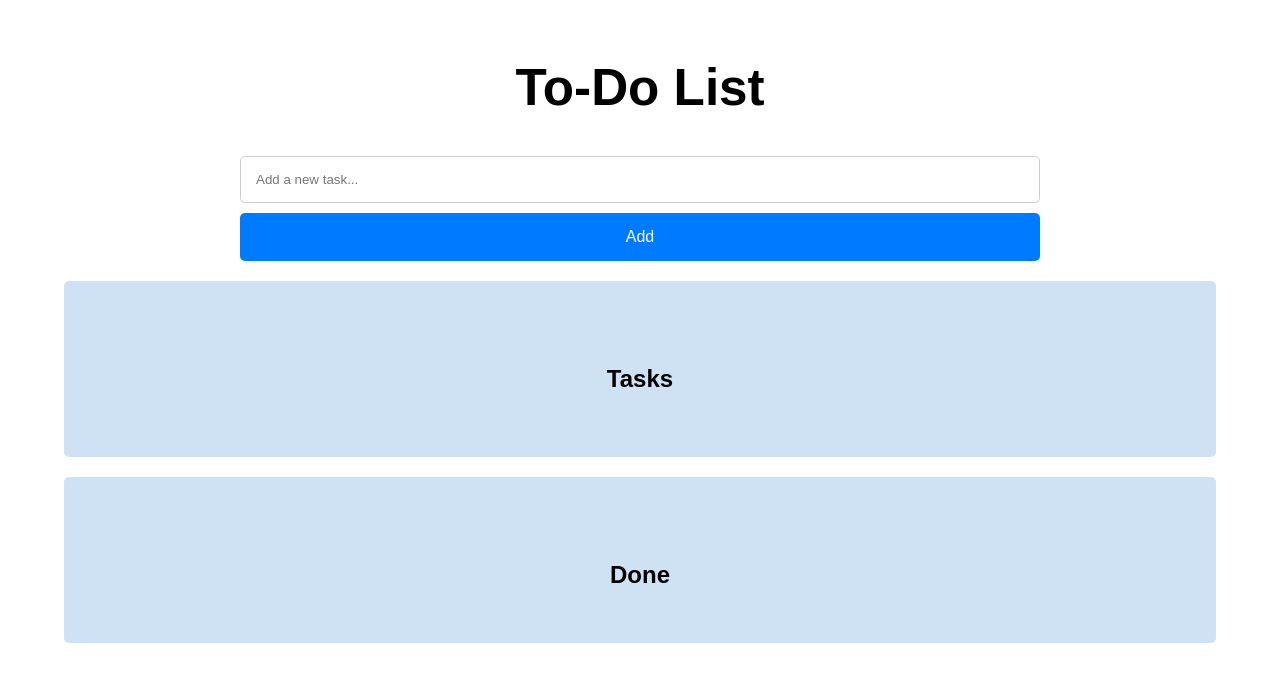
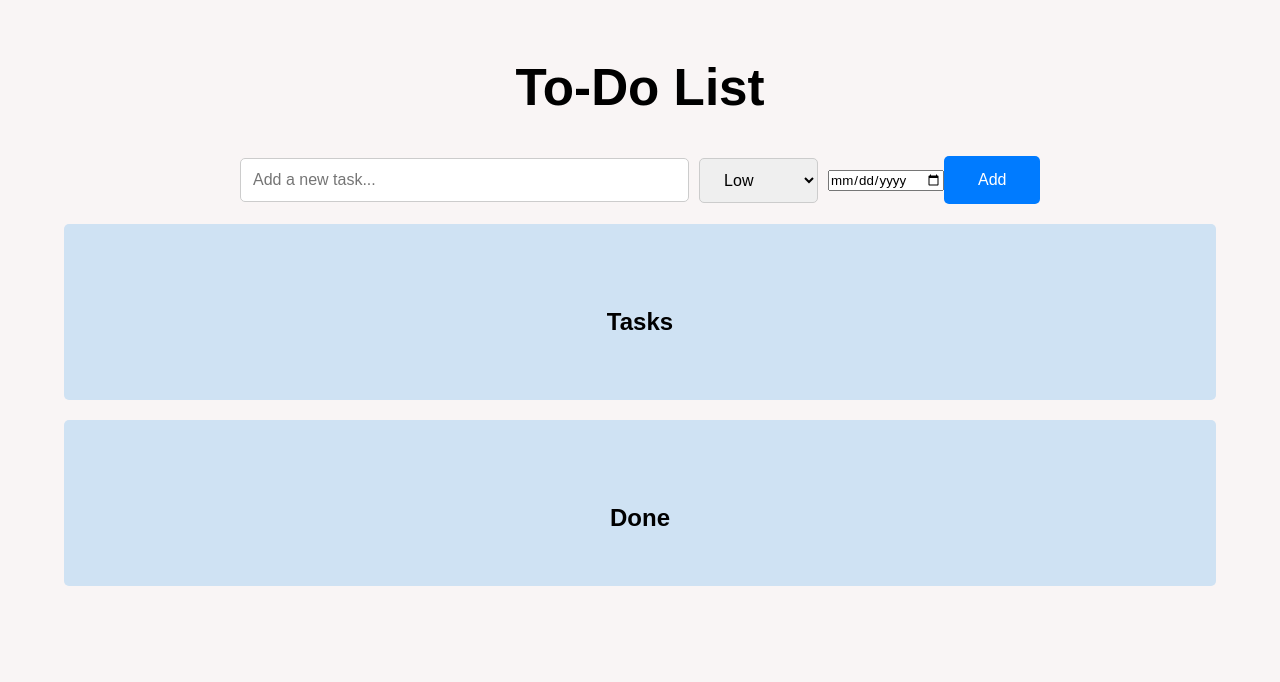
Before and after one commit to Hiru1003/todo_app, a React (Vite) app in the folder vite-project/: page / in a window 1280 px wide. Shown: the top 682 px of the page. Built offline with nearby package versions, Linux system fonts and the light colour scheme.

Commit message:
feat: date in task card

```diff
--- a/vite-project/src/App.css
+++ b/vite-project/src/App.css
@@ -1,10 +1,8 @@
-/* App.css */
 * {
   margin: 0;
   padding: 0;
   box-sizing: border-box;
   font-family: "Montserrat", sans-serif;
-
 }
 
 body {
@@ -13,6 +11,7 @@ body {
   align-items: center;
   min-height: 100vh;
   width: 100vw;
+  background: #f9f5f5; /* Background color */
 }
 
 h1 {
@@ -43,22 +42,32 @@ h1 {
 .input-container {
   width: 100%;
   display: flex;
-  flex-direction: column;
+  align-items: center;
   margin-bottom: 20px;
 }
 
 .input-container input[type='text'] {
-  padding: 15px;
+  padding: 12px;
   width: 100%;
   border-radius: 5px;
   border: 1px solid #ccc;
-  margin-bottom: 10px;
+  margin-right: 10px;
+  box-sizing: border-box;
+  font-size: medium;
+}
+
+.input-container select {
+  padding: 12px 20px;
+  font-size: medium;
+  border-radius: 5px;
+  border: 1px solid #ccc;
+  margin-right: 10px;
   box-sizing: border-box;
 }
 
 .input-container button {
   padding: 15px;
-  width: 100%;
+  width: 150px;
   border: none;
   border-radius: 5px;
   background-color: #007bff;
@@ -94,10 +103,11 @@ h1 {
 }
 
 .task-card {
+  position: relative;
   background-color: #fff;
   border: 2px solid #000;
   border-radius: 5px;
-  box-shadow: 0 7px 14px rgba(0, 0, 0, 5) ;
+  box-shadow: 0 7px 14px rgba(0, 0, 0, 5);
   padding: 10px;
   box-sizing: border-box;
 }
@@ -105,6 +115,39 @@ h1 {
 .task-text {
   color: black;
   font-size: large;
+}
+
+.task-date {
+  color: #666;
+  font-size: small;
+  position: absolute;
+  bottom: 5px;
+  right: 5px;
+}
+
+.priority-badge {
+  position: absolute;
+  right: 0;
+  top: 0;
+  padding: 6px 12px;
+  border-radius: 5px;
+  font-size: small;
+  font-weight: bold;
+  text-transform: uppercase;
+}
+
+.priority-badge.low {
+  background-color: green;
+  color: white;
+}
+
+.priority-badge.medium {
+  background-color: yellow;
+}
+
+.priority-badge.high {
+  background-color: red;
+  color: white;
 }
 
 .task-buttons {
@@ -151,7 +194,7 @@ h1 {
   box-shadow: 0 7px 14px rgba(0, 0, 0, 1);
   padding: 10px;
   box-sizing: border-box;
-  flex-grow: 1; /* Allow the cards to grow within the grid container */
+  flex-grow: 1;
 }
 
 .done-tasks .task-text {
--- a/vite-project/src/App.jsx
+++ b/vite-project/src/App.jsx
@@ -3,19 +3,33 @@ import './App.css';
 
 function App() {
   const [newTask, setNewTask] = useState('');
+  const [priority, setPriority] = useState('Low');
+  const [taskDate, setTaskDate] = useState('');
   const [tasks, setTasks] = useState([]);
   const [doneTasks, setDoneTasks] = useState([]);
   const [editingIndex, setEditingIndex] = useState(null);
   const [editedTask, setEditedTask] = useState('');
+  const [taskPriorities, setTaskPriorities] = useState({});
 
   const handleInputChange = (event) => {
     setNewTask(event.target.value);
   };
 
+  const handlePriorityChange = (event) => {
+    setPriority(event.target.value);
+  };
+
+  const handleDateChange = (event) => {
+    setTaskDate(event.target.value);
+  };
+
   const addTask = () => {
     if (newTask.trim() !== '') {
-      setTasks([...tasks, newTask]);
+      const taskToAdd = { task: newTask, date: taskDate }; // Include task date
+      setTasks([...tasks, taskToAdd]);
+      setTaskPriorities({ ...taskPriorities, [newTask]: priority });
       setNewTask('');
+      setTaskDate('');
     }
   };
 
@@ -27,7 +41,7 @@ function App() {
 
   const startEditing = (index) => {
     setEditingIndex(index);
-    setEditedTask(tasks[index]);
+    setEditedTask(tasks[index].task);
   };
 
   const cancelEditing = () => {
@@ -37,7 +51,7 @@ function App() {
 
   const saveEditedTask = () => {
     const updatedTasks = [...tasks];
-    updatedTasks[editingIndex] = editedTask;
+    updatedTasks[editingIndex].task = editedTask;
     setTasks(updatedTasks);
     setEditingIndex(null);
     setEditedTask('');
@@ -66,6 +80,16 @@ function App() {
             onChange={handleInputChange}
             placeholder="Add a new task..."
           />
+          <select value={priority} onChange={handlePriorityChange}>
+            <option value="Low">Low</option>
+            <option value="Medium">Medium</option>
+            <option value="High">High</option>
+          </select>
+          <input
+            type="date"
+            value={taskDate}
+            onChange={handleDateChange}
+          />
           <button onClick={addTask}>Add</button>
         </div>
         <div className="task-list-container">
@@ -73,28 +97,18 @@ function App() {
           <ul className="task-cards">
             {tasks.map((task, index) => (
               <li key={index} className="task-card">
-                {index === editingIndex ? (
-                  <>
-                    <input
-                      type="text"
-                      value={editedTask}
-                      onChange={(e) => setEditedTask(e.target.value)}
-                    />
-                    <div className="task-buttons">
-                      <button onClick={saveEditedTask}>Save</button>
-                      <button onClick={cancelEditing}>Cancel</button>
-                    </div>
-                  </>
-                ) : (
-                  <>
-                    <span className="task-text">{task}</span>
-                    <div className="task-buttons">
-                      <button onClick={() => startEditing(index)}>Edit</button>
-                      <button onClick={() => deleteTask(index)}>Delete</button>
-                      <button onClick={() => moveTaskToDone(index)}>Done</button>
-                    </div>
-                  </>
+                <span className="task-text">{task.task}</span>
+                <span className="task-date">{task.date}</span> {/* Render task date */}
+                {taskPriorities[task.task] && (
+                  <span className={`priority-badge ${taskPriorities[task.task].toLowerCase()}`}>
+                    {taskPriorities[task.task]}
+                  </span>
                 )}
+                <div className="task-buttons">
+                  <button onClick={() => startEditing(index)}>Edit</button>
+                  <button onClick={() => deleteTask(index)}>Delete</button>
+                  <button onClick={() => moveTaskToDone(index)}>Done</button>
+                </div>
               </li>
             ))}
           </ul>
@@ -104,7 +118,7 @@ function App() {
           <ul className="done-tasks">
             {doneTasks.map((task, index) => (
               <li key={index} className="task-card">
-                <span className="task-text">{task}</span>
+                <span className="task-text">{task.task}</span>
                 <div className="task-buttons">
                   <button onClick={() => deleteDoneTask(index)}>Delete</button>
                 </div>
--- a/vite-project/src/index.css
+++ b/vite-project/src/index.css
@@ -5,17 +5,8 @@
 
   color-scheme: light dark;
   color: rgba(255, 255, 255, 0.87);
-  background-color: #efefef;
+  background-color: #fff9f9;
   padding-bottom: 10%;
-}
-
-a {
-  font-weight: 500;
-  color: #646cff;
-  text-decoration: inherit;
-}
-a:hover {
-  color: #535bf2;
 }
 
 body {
@@ -42,23 +33,8 @@ button {
   cursor: pointer;
   transition: border-color 0.25s;
 }
-button:hover {
-  border-color: #646cff;
-}
+
 button:focus,
 button:focus-visible {
   outline: 4px auto -webkit-focus-ring-color;
 }
-
-@media (prefers-color-scheme: light) {
-  :root {
-    color: #213547;
-    background-color: #ffffff;
-  }
-  a:hover {
-    color: #747bff;
-  }
-  button {
-    background-color: #f9f9f9;
-  }
-}
```
